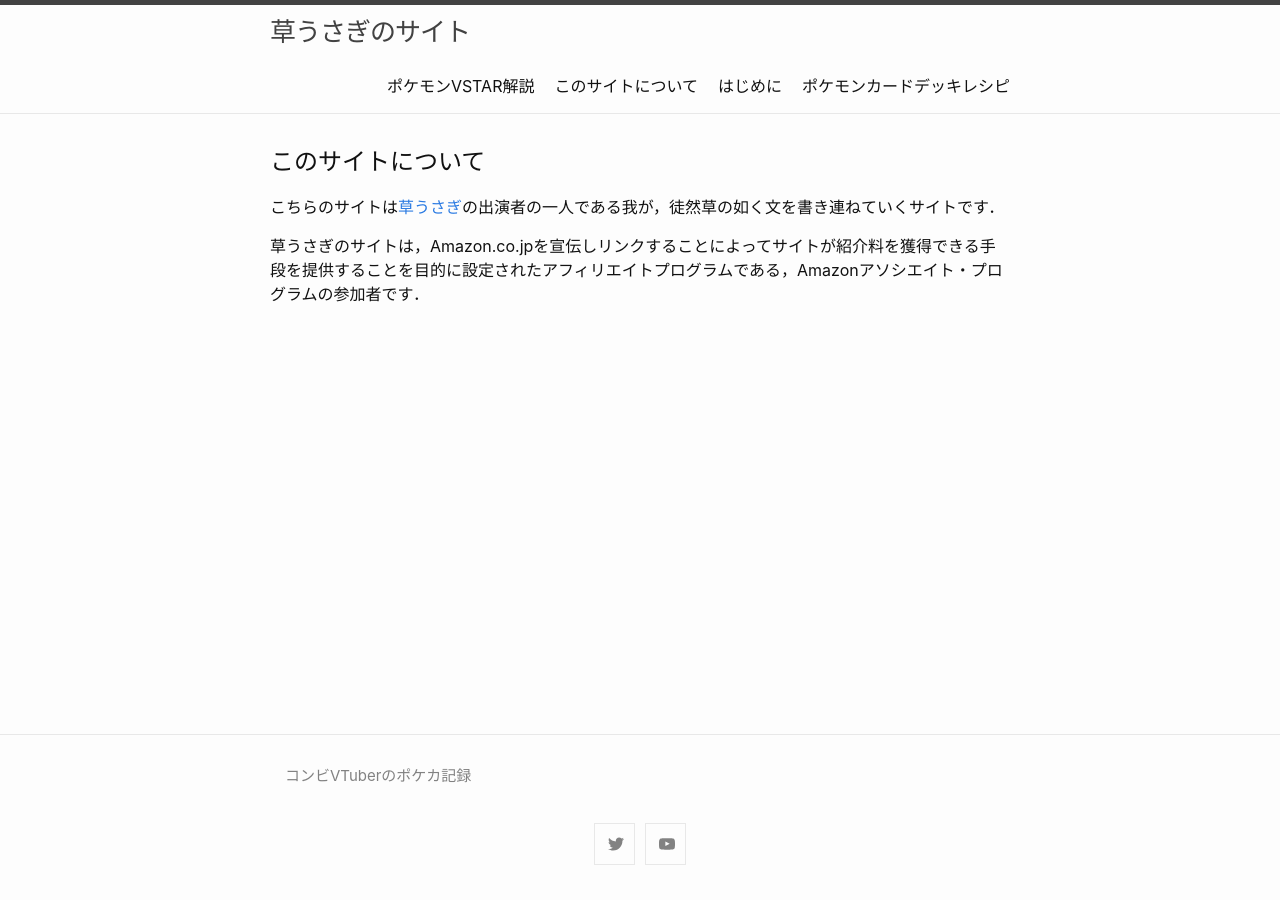
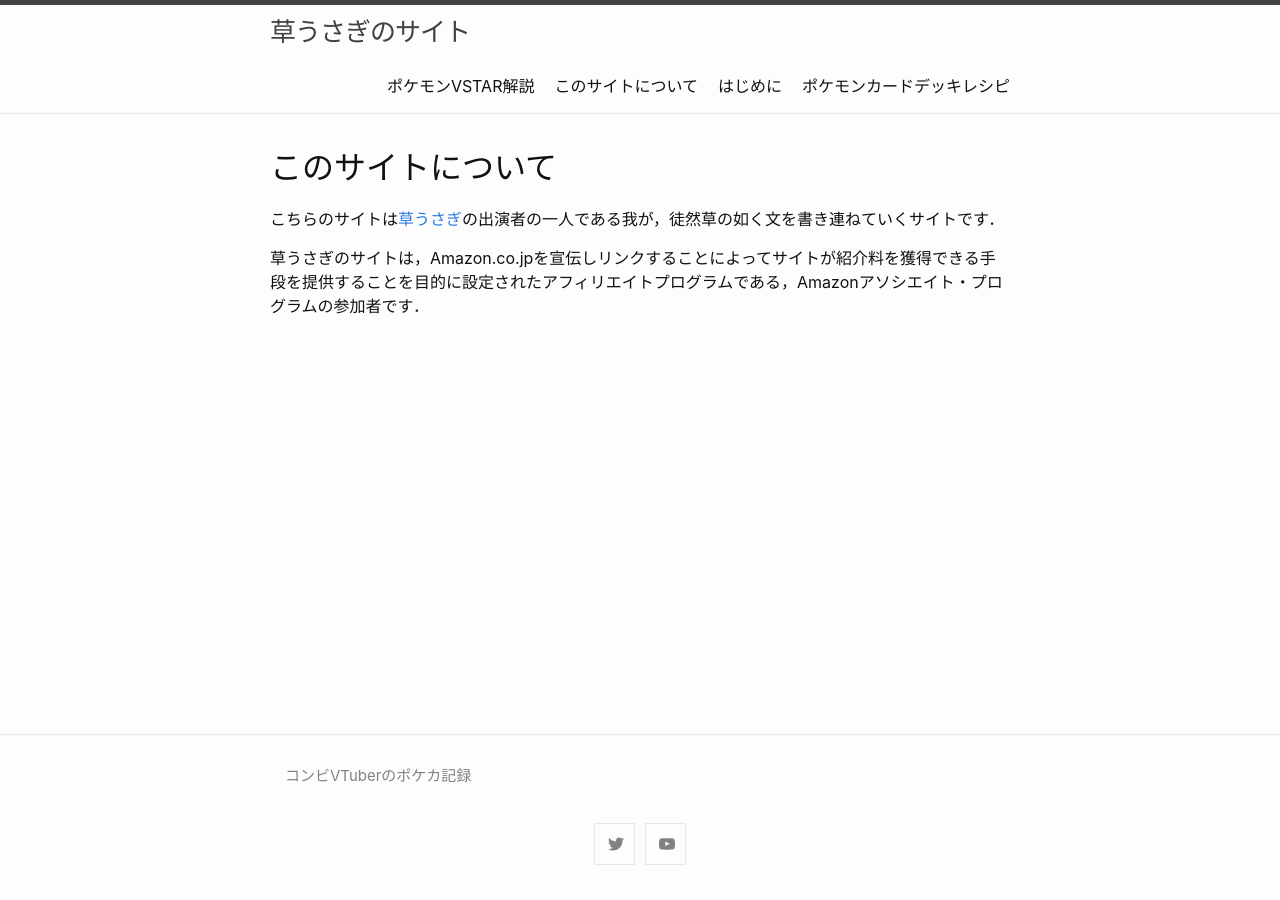
Before and after one commit to Kusausagi-Tsukasa/Kusausagi-Tsukasa.github.io, a Jekyll site: the page built from homepage.md, in a window 1280 px wide. Built offline with Jekyll 4.4.1, drawn with Linux system fonts in a browser that asks for light colours; our own code applies the rules of GitHub Pages for plain Markdown files.

```diff
--- a/homepage.md
+++ b/homepage.md
@@ -2,7 +2,7 @@
 layout: default
 ---
 
-## このサイトについて
+# このサイトについて
 
 こちらのサイトは[草うさぎ](https://www.youtube.com/channel/UCQAGqfc_0fzzaPQLeR-lxtQ)の出演者の一人である我が，徒然草の如く文を書き連ねていくサイトです．
 
```
